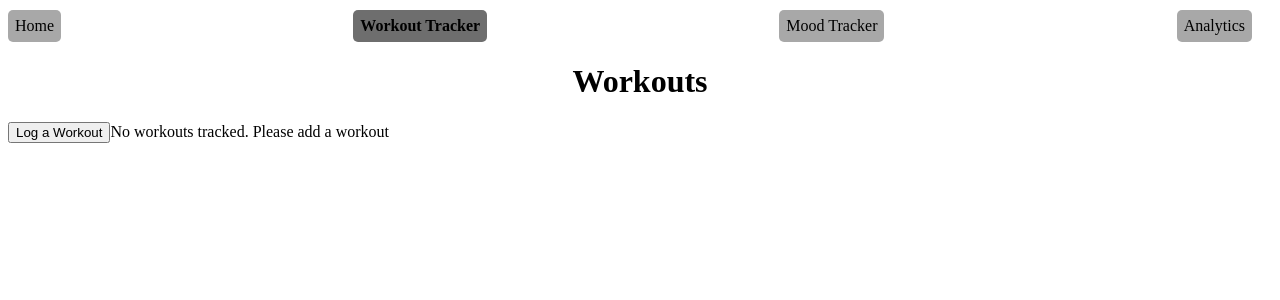
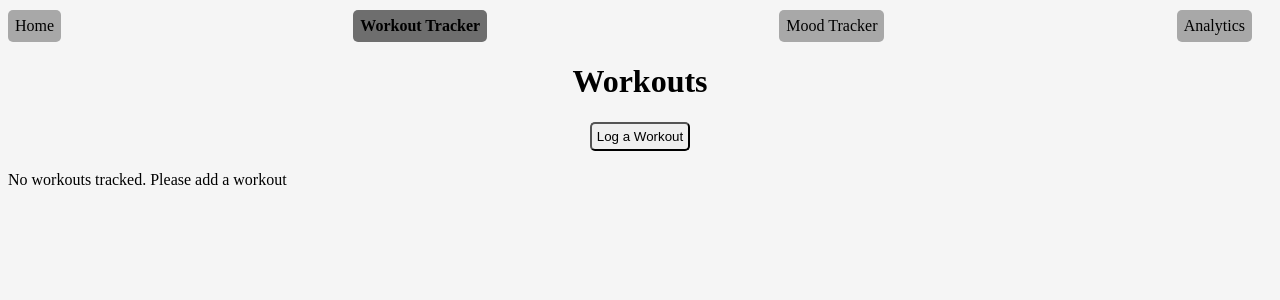
Before and after one commit to KatyaW-01/body-and-mind-fullstack-app, a React (Vite) app in the folder client/: page /workouts in a window 1280 px wide. Shown: the top 300 px of the page. Built offline with nearby package versions, Linux system fonts and the light colour scheme; no server answers.

Commit message:
Add styling to buttons on workout page

```diff
--- a/client/src/App.css
+++ b/client/src/App.css
@@ -1,3 +1,7 @@
+body {
+  background-color: #f5f5f5;
+}
+
 .workout-headers {
   text-align: center;
 }
@@ -15,5 +19,46 @@
   width: 400px;
   padding: 20px;
   margin: 20px;
-  border: 2px solid black
+  border: 2px solid grey;
+  background: #f9fafb;
+  border-radius: 5px;
 }
+
+.workout-card h3,
+.workout-card h4 {
+  text-align: center;
+}
+
+.workout-card p {
+  text-align: center;
+}
+
+.workout-card ul {
+  display: flex;
+  flex-direction: column;
+  align-items: center;
+}
+
+.workout-buttons {
+  display: flex;
+  justify-content: center;
+  align-items: center;
+  gap: 20px;
+}
+
+
+.workout-buttons button {
+  border-radius: 5px;
+  padding: 5px
+}
+
+.add-workout-container {
+  display: flex;
+  justify-content: center;
+  margin: 20px 0;
+}
+
+.add-workout-button {
+  border-radius: 5px;
+  padding: 5px
+}
--- a/client/src/components/WorkoutCard.jsx
+++ b/client/src/components/WorkoutCard.jsx
@@ -47,9 +47,9 @@ function WorkoutCard({workout, setWorkouts}) {
           </ul>
         </div>
       )}
-      <div>
+      <div className="workout-buttons">
         <button onClick={handleEdit} >Edit</button>
-        <button onClick={handleDelete}>Delete</button>
+        <button onClick={handleDelete}>X Delete</button>
       </div>
     </div>
   )
--- a/client/src/pages/Workouts.jsx
+++ b/client/src/pages/Workouts.jsx
@@ -32,7 +32,9 @@ function Workouts() {
         }
       </h1>
       {location.pathname === "/workouts" ?
-        <button onClick={handleLog}>Log a Workout</button> : ""
+        <div className="add-workout-container">
+          <button onClick={handleLog} className="add-workout-button">Log a Workout</button>
+        </div> : ""
       }
       <Outlet context = {{workouts, setWorkouts}} />
     </div>
```
